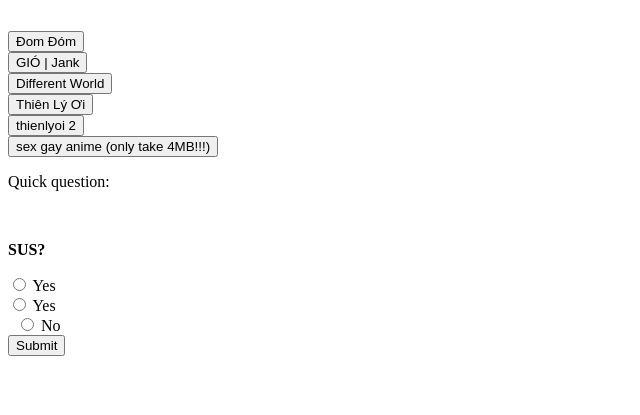
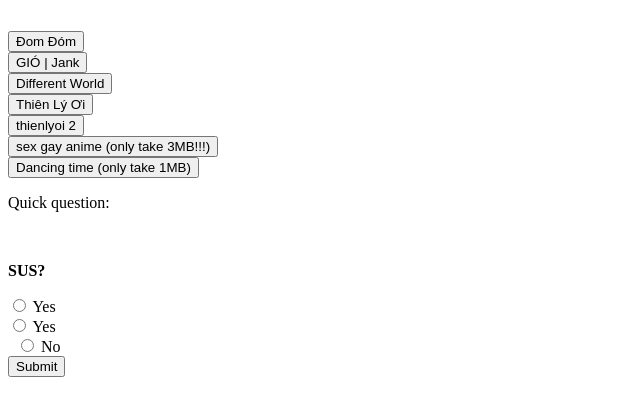
Before and after one commit to baldstore/Music, a plain HTML site: page index.html in a window 1280 px wide. Shown: the part 101-516 px from the top of the page, without its empty margins (0-640 px from the left). Drawn offline with Linux system fonts and the light colour scheme.

Commit message:
Sucvat and WTF

```diff
--- a/index.html
+++ b/index.html
@@ -17,7 +17,9 @@
   <br>
   <button onclick="window.open('https://bit.ly/3Bg7uKu')">thienlyoi 2</button>
   <br>
-  <button onclick="window.open('https://drive.usercontent.google.com/u/0/uc?id=1Gzb8qVkgRjB84X-KIfA0g-gcoedCzUyD&export=download')">sex gay anime (only take 4MB!!!)</button>
+  <button onclick="window.open('https://baldstore.github.io/Music/wtf.avi')">sex gay anime (only take 3MB!!!)</button>
+  <br>
+  <button onclick="window.open('https://baldstore.github.io/Music/sucvat.avi')">Dancing time (only take 1MB)</button>
   <div id="sus-question">
     <p>Quick question:</p>
     <br>
```
